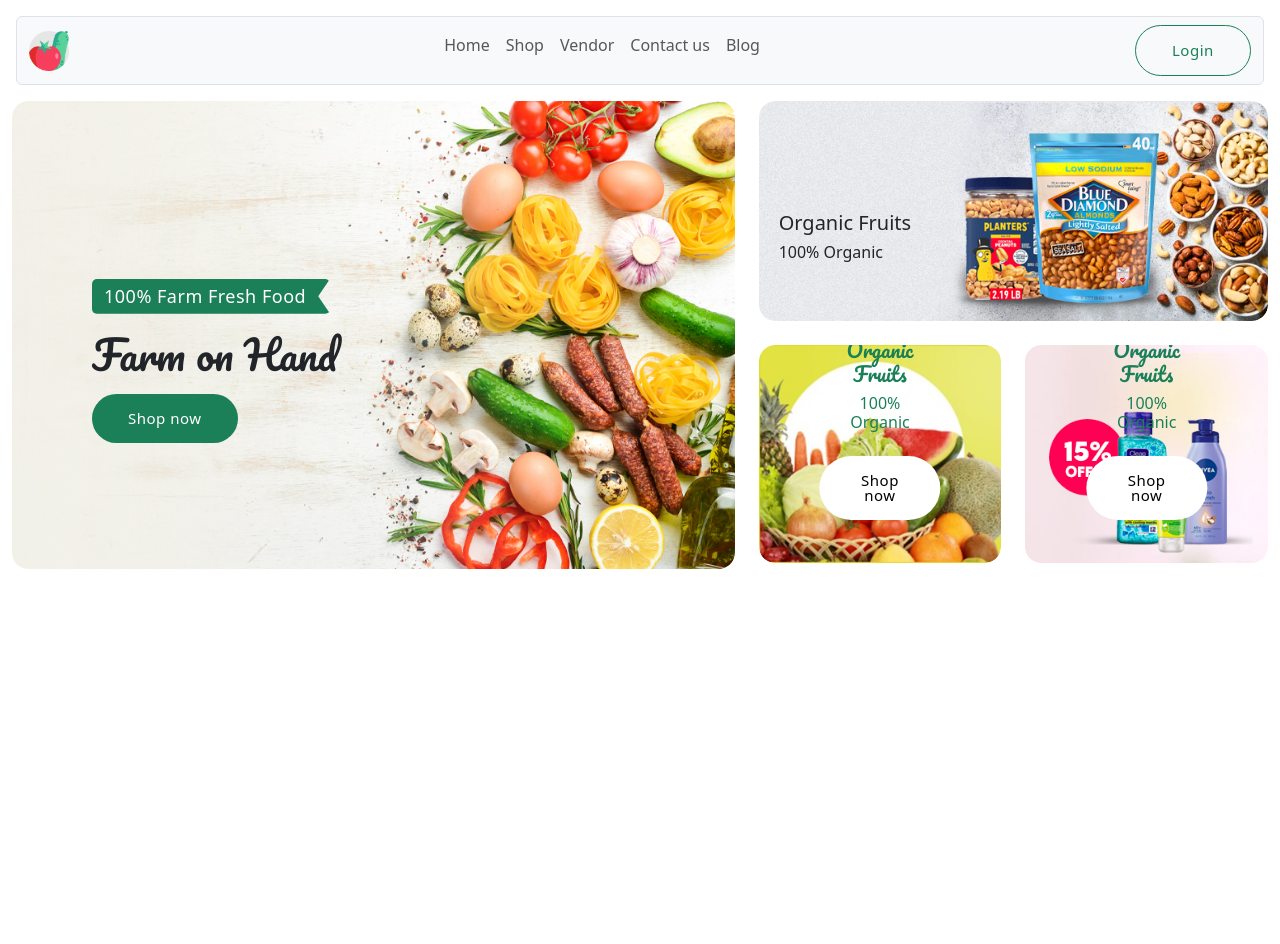
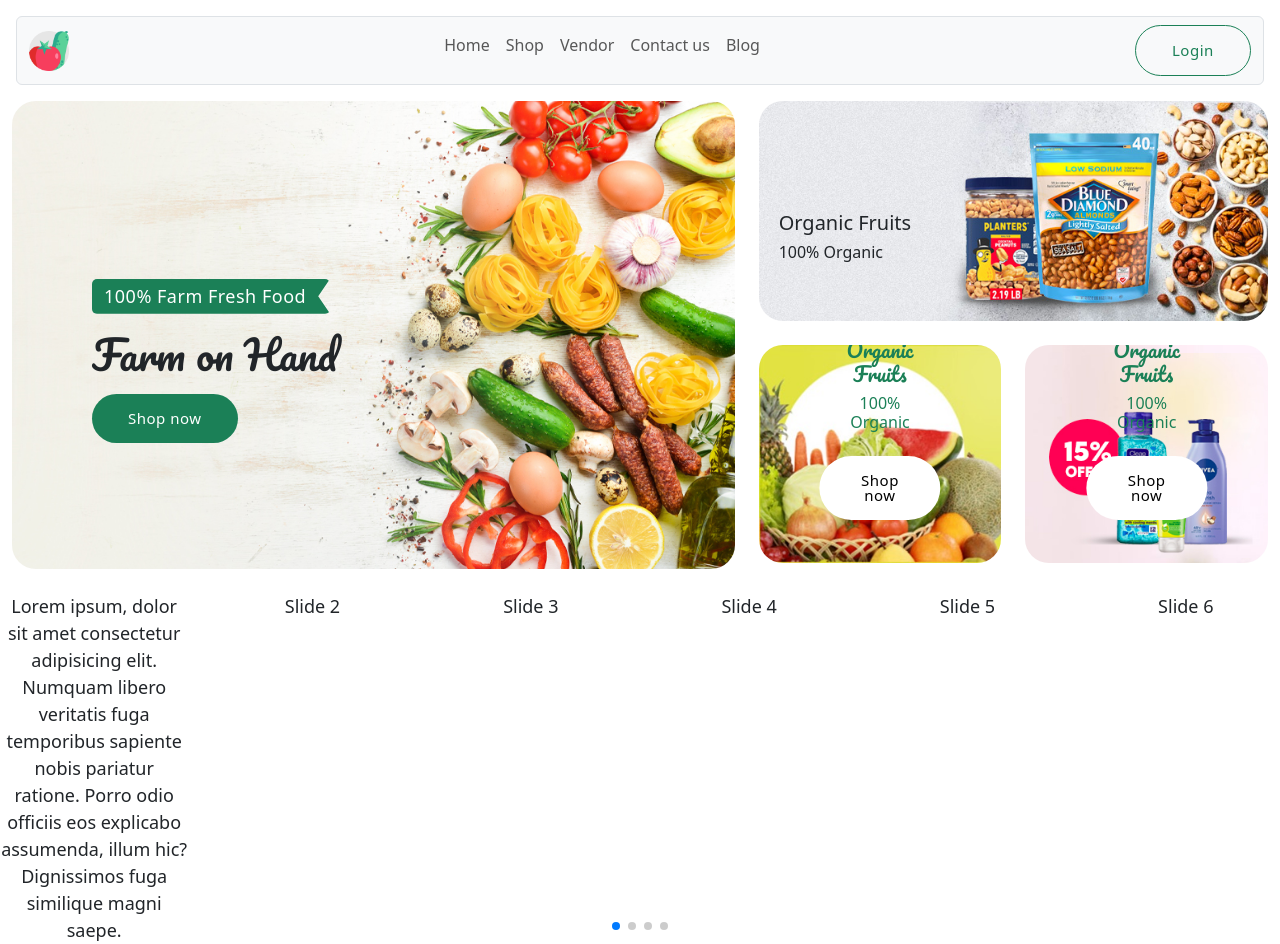
Before and after one commit to haquedot/F, a React (Vite) app: page /#/ in a window 1280 px wide. Before the commit the page ends 800 px from the top, so only its background shows below. Built offline with nearby package versions, Linux system fonts and the light colour scheme.

Commit message:
created slider for featured products

```diff
--- a/package.json
+++ b/package.json
@@ -16,7 +16,8 @@
     "bootstrap": "^5.3.3",
     "react": "^18.2.0",
     "react-bootstrap": "^2.10.1",
-    "react-dom": "^18.2.0"
+    "react-dom": "^18.2.0",
+    "swiper": "^11.0.7"
   },
   "devDependencies": {
     "@types/react": "^18.2.56",
--- a/src/App.jsx
+++ b/src/App.jsx
@@ -1,13 +1,15 @@
 import CustomNavbar from './components/CustomNavbar'
 import HeroSection from './components/HeroSection'
+import Slider from './components/Slider'
 
 
 function App() {
 
   return (
     <>
-      <CustomNavbar/>
-      <HeroSection/>
+      <CustomNavbar />
+      <HeroSection />
+      <Slider />
     </>
   )
 }
--- a/src/components/CustomNavbar.jsx
+++ b/src/components/CustomNavbar.jsx
@@ -1,9 +1,6 @@
-import Button from 'react-bootstrap/Button';
 import Container from 'react-bootstrap/Container';
-import Form from 'react-bootstrap/Form';
 import Nav from 'react-bootstrap/Nav';
 import Navbar from 'react-bootstrap/Navbar';
-import NavDropdown from 'react-bootstrap/NavDropdown';
 import Offcanvas from 'react-bootstrap/Offcanvas';
 import "../styles/style-Navbar.css"
 import "../App.css"
--- a/src/components/HeroSection.jsx
+++ b/src/components/HeroSection.jsx
@@ -7,7 +7,7 @@
     return (
         <>
             <Container fluid>
-                <Row>
+                <Row className='mb-4'>
                     <Col lg={7}>
                         <Card className='hero_card mb-4 mb-lg-0'>
                             <img src="images/hero-1.jpg" alt="" srcSet="" className='w-100' />
--- /dev/null
+++ b/src/components/Slider.jsx
@@ -0,0 +1,39 @@
+// Import Swiper React components
+import { Swiper, SwiperSlide } from 'swiper/react';
+
+// Import Swiper styles
+import 'swiper/css';
+import 'swiper/css/pagination';
+
+import "../styles/style-Slider.css"
+
+// import required modules
+import { Pagination } from 'swiper/modules';
+
+function Slider() {
+  return (
+    <>
+      <Swiper
+        slidesPerView={6}
+        spaceBetween={30}
+        pagination={{
+          clickable: true,
+        }}
+        modules={[Pagination]}
+        className="mySwiper"
+      >
+        <SwiperSlide>Lorem ipsum, dolor sit amet consectetur adipisicing elit. Numquam libero veritatis fuga temporibus sapiente nobis pariatur ratione. Porro odio officiis eos explicabo assumenda, illum hic? Dignissimos fuga similique magni saepe.</SwiperSlide>
+        <SwiperSlide>Slide 2</SwiperSlide>
+        <SwiperSlide>Slide 3</SwiperSlide>
+        <SwiperSlide>Slide 4</SwiperSlide>
+        <SwiperSlide>Slide 5</SwiperSlide>
+        <SwiperSlide>Slide 6</SwiperSlide>
+        <SwiperSlide>Slide 7</SwiperSlide>
+        <SwiperSlide>Slide 8</SwiperSlide>
+        <SwiperSlide>Slide 9</SwiperSlide>
+      </Swiper>
+    </>
+  );
+}
+
+export default Slider;
--- a/src/styles/style-HeroSection.css
+++ b/src/styles/style-HeroSection.css
@@ -2,7 +2,7 @@
     position: relative;
     overflow: hidden;
     border: 0;
-    border-radius: 16px;
+    border-radius: 24px;
 }
 
 .hero_card_content {
--- /dev/null
+++ b/src/styles/style-Slider.css
@@ -0,0 +1,22 @@
+.swiper {
+    width: 100%;
+    height: 100%;
+  }
+
+  .swiper-slide {
+    text-align: center;
+    font-size: 18px;
+    background: #fff;
+
+    /* Center slide text vertically */
+    display: flex;
+    justify-content: center;
+    align-items: center;
+  }
+
+  .swiper-slide img {
+    display: block;
+    width: 100%;
+    height: 100%;
+    object-fit: cover;
+  }
```
Also changed, not shown: 1 other file (tests, documents, lock files or other folders).
